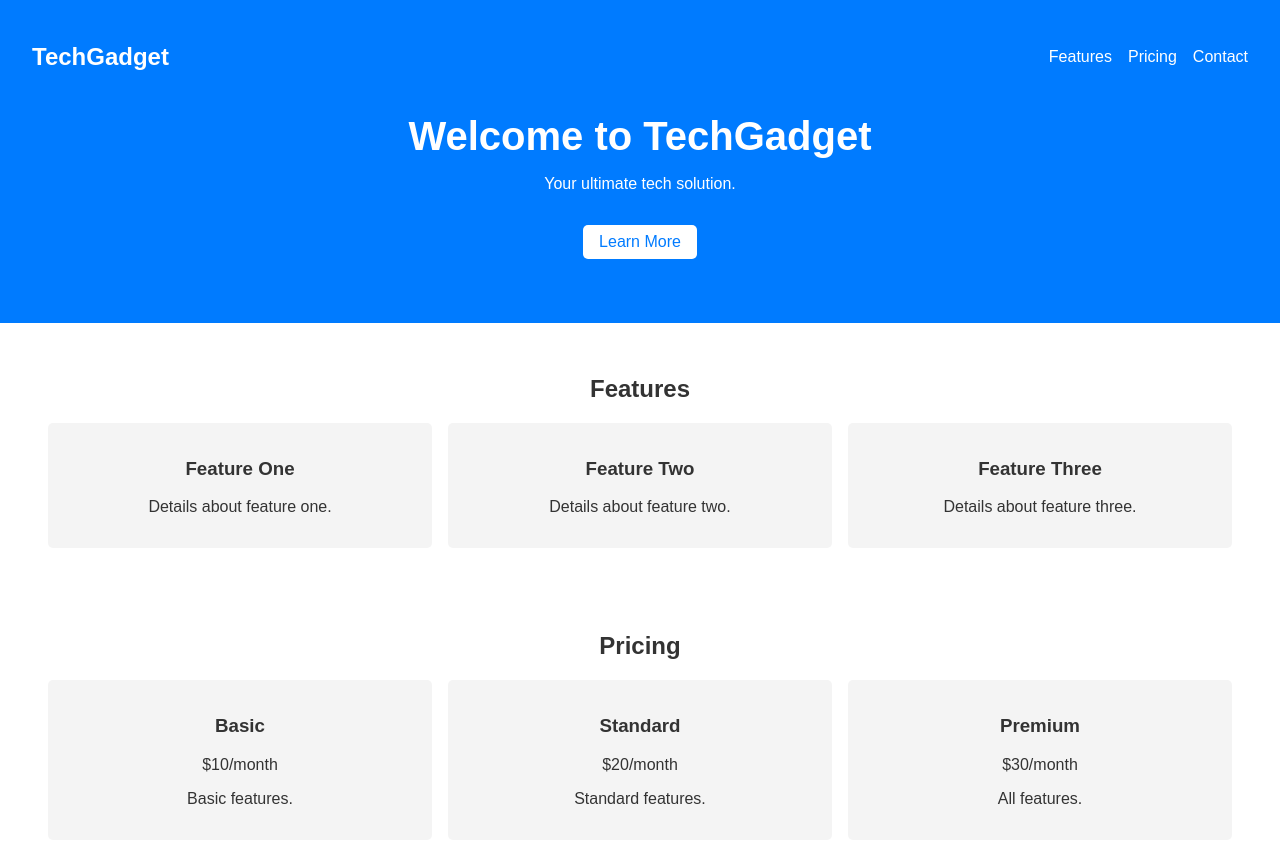
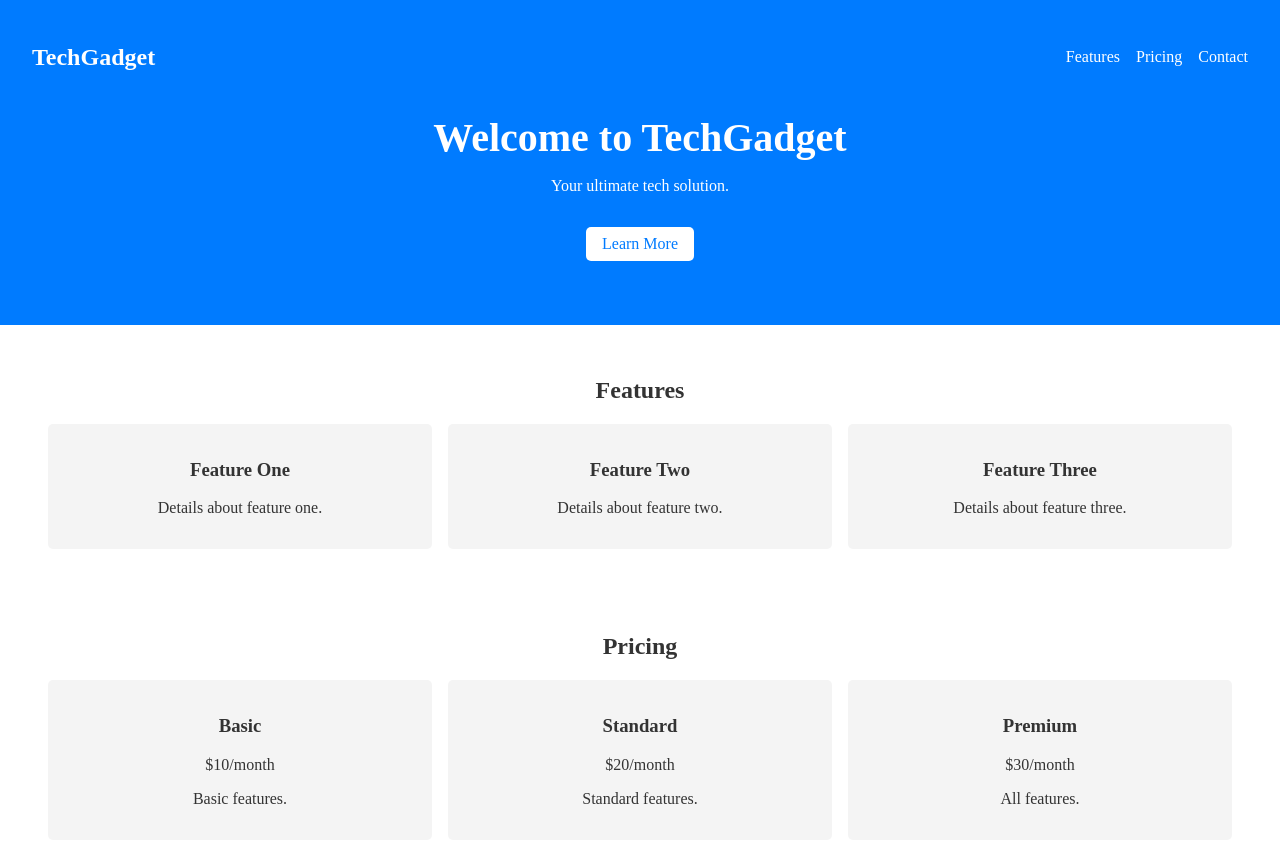
Before and after one commit to Shashi-1716/Shashi-1716Landing-page, a plain HTML site: page index.html in a window 1280 px wide. Shown: the top 843 px of the page. Drawn offline with Linux system fonts and the light colour scheme.

Commit message:
Update styles.css

```diff
--- a/styles.css
+++ b/styles.css
@@ -1,6 +1,6 @@
 body {
     margin: 0;
-    font-family: Arial, sans-serif;
+    font-family: times new roman, sans-serif;
     color: #333;
 }
 
```
